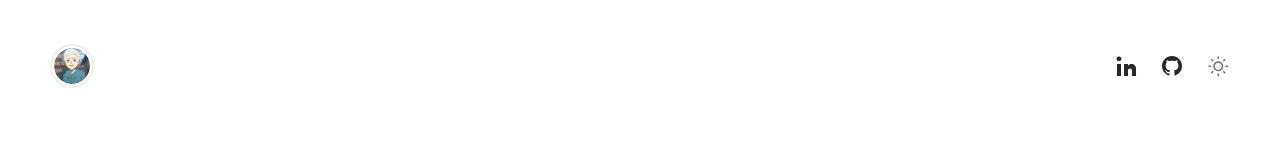
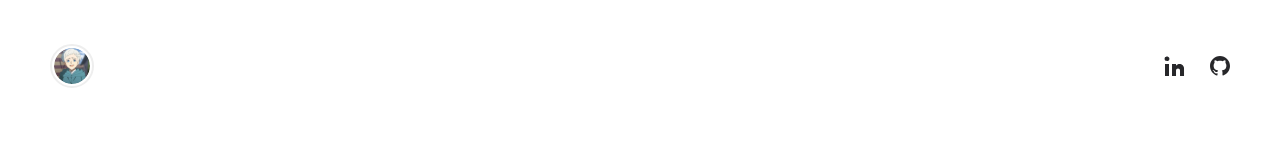
Before and after one commit to ChristianLudovic/portfolio, a Next.js app: page / in a window 1280 px wide. Shown: the top 160 px of the page. Built offline with nearby package versions, Linux system fonts and the light colour scheme.

Commit message:
hidden the light-dark mode icon

```diff
--- a/components/basis/navBar.js
+++ b/components/basis/navBar.js
@@ -36,7 +36,7 @@
                                 <path fill-rule="evenodd" clip-rule="evenodd" d="M10 0C4.477 0 0 4.484 0 10.017C0 14.442 2.865 18.197 6.839 19.521C7.339 19.613 7.521 19.304 7.521 19.038C7.521 18.801 7.513 18.17 7.508 17.335C4.726 17.94 4.139 15.992 4.139 15.992C3.685 14.834 3.029 14.526 3.029 14.526C2.121 13.906 3.098 13.918 3.098 13.918C4.101 13.988 4.629 14.95 4.629 14.95C5.521 16.48 6.97 16.038 7.539 15.782C7.631 15.135 7.889 14.694 8.175 14.444C5.955 14.191 3.62 13.331 3.62 9.493C3.62 8.4 4.01 7.505 4.649 6.805C4.546 6.552 4.203 5.533 4.747 4.155C4.747 4.155 5.587 3.885 7.497 5.181C8.31277 4.95851 9.15444 4.84519 10 4.844C10.85 4.848 11.705 4.959 12.504 5.181C14.413 3.885 15.251 4.154 15.251 4.154C15.797 5.533 15.453 6.552 15.351 6.805C15.991 7.505 16.379 8.4 16.379 9.493C16.379 13.341 14.04 14.188 11.813 14.436C12.172 14.745 12.491 15.356 12.491 16.291C12.491 17.629 12.479 18.71 12.479 19.038C12.479 19.306 12.659 19.618 13.167 19.52C15.1583 18.8521 16.8893 17.5753 18.1155 15.87C19.3416 14.1648 20.0009 12.1173 20 10.017C20 4.484 15.522 0 10 0Z" fill="#27272A"/>
                             </svg>
                         </div>
-                        <div className="flex items-center justify-center">
+                        <div className="flex items-center justify-center hidden">
                             <svg xmlns="http://www.w3.org/2000/svg" width="24" height="24" viewBox="0 0 24 24" fill="none">
                                 <path d="M8 12.25C8 11.1228 8.44777 10.0418 9.2448 9.2448C10.0418 8.44777 11.1228 8 12.25 8C13.3772 8 14.4582 8.44777 15.2552 9.2448C16.0522 10.0418 16.5 11.1228 16.5 12.25C16.5 13.3772 16.0522 14.4582 15.2552 15.2552C14.4582 16.0522 13.3772 16.5 12.25 16.5C11.1228 16.5 10.0418 16.0522 9.2448 15.2552C8.44777 14.4582 8 13.3772 8 12.25Z" fill="#F4F4F5" stroke="#71717A" stroke-width="1.5" stroke-linecap="round" stroke-linejoin="round"/>
                                 <path d="M12.25 3V4.5M21.5 12.25H20M18.791 18.791L17.731 17.731M18.791 5.709L17.731 6.769M12.25 20V21.5M4.5 12.25H3M6.77 6.77L5.709 5.709M6.77 17.73L5.709 18.791" stroke="#71717A" stroke-width="1.5" stroke-linecap="round" stroke-linejoin="round"/>
```
